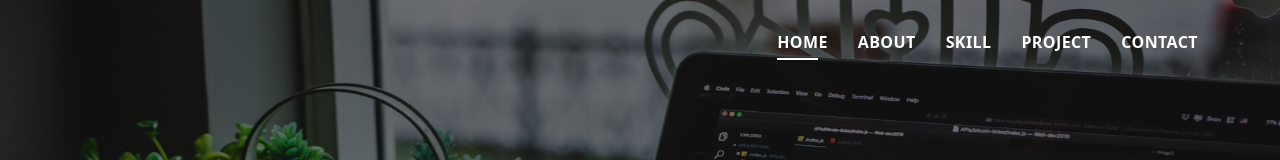
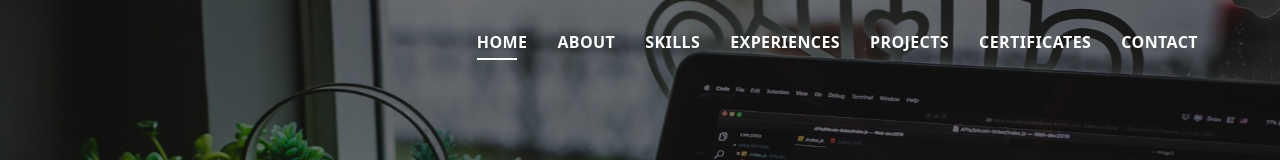
Before and after one commit to nicola-alivant/nicola-alivant.github.io, a plain HTML site: page index.html in a window 1280 px wide. Shown: the top 160 px of the page. Drawn offline with Linux system fonts and the light colour scheme.

Commit message:
fix navbar link href and title

```diff
--- a/index.html
+++ b/index.html
@@ -37,8 +37,10 @@
         <ul>
           <li><a class="nav-link scrollto active" href="#hero">Home</a></li>
           <li><a class="nav-link scrollto" href="#about">About</a></li>
-          <li><a class="nav-link scrollto" href="#services">Skill</a></li>
-          <li><a class="nav-link scrollto " href="#work">Project</a></li>
+          <li><a class="nav-link scrollto" href="#skills">Skills</a></li>
+          <li><a class="nav-link scrollto" href="#experiences">Experiences</a></li>
+          <li><a class="nav-link scrollto " href="#projects">Projects</a></li>
+          <li><a class="nav-link scrollto " href="#certificates">Certificates</a></li>
           <li><a class="nav-link scrollto" href="#contact">Contact</a></li>
         </ul>
         <i class="bi bi-list mobile-nav-toggle"></i>
@@ -92,7 +94,7 @@
     </section><!-- End About Section -->
 
     <!-- ======= Skill Section ======= -->
-    <section id="services" class="services-mf pt-5 route">
+    <section id="skills" class="services-mf pt-5 route">
       <div class="container">
         <div class="row">
           <div class="col-sm-12">
@@ -223,7 +225,7 @@
     </section><!-- End Skill Section -->
 
     <!-- ======= Experience Section ======= -->
-    <section id="blog" class="blog-mf sect-pt4 route">
+    <section id="experiences" class="blog-mf sect-pt4 route">
       <div class="container">
         <div class="row">
           <div class="col-sm-12">
@@ -282,7 +284,7 @@
     </section><!-- End Experience Section -->
 
     <!-- ======= Portfolio Section ======= -->
-    <section id="work" class="portfolio-mf sect-pt4 route">
+    <section id="projects" class="portfolio-mf sect-pt4 route">
       <div class="container">
         <div class="row">
           <div class="col-sm-12">
@@ -428,7 +430,7 @@
     </section><!-- End Portfolio Section -->
 
     <!-- ======= Certification Section ======= -->
-    <section id="work" class="portfolio-mf sect-pt4 route">
+    <section id="certificates" class="portfolio-mf sect-pt4 route">
       <div class="container">
         <div class="row">
           <div class="col-sm-12">
```
